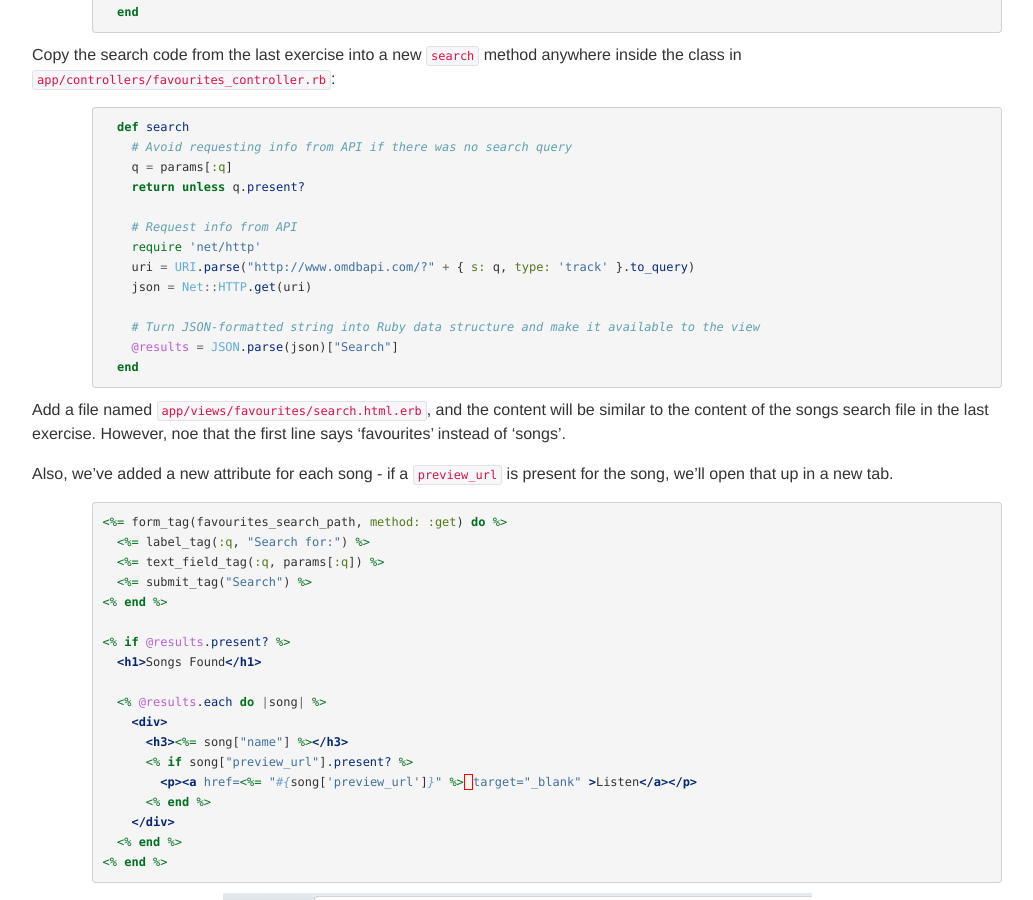
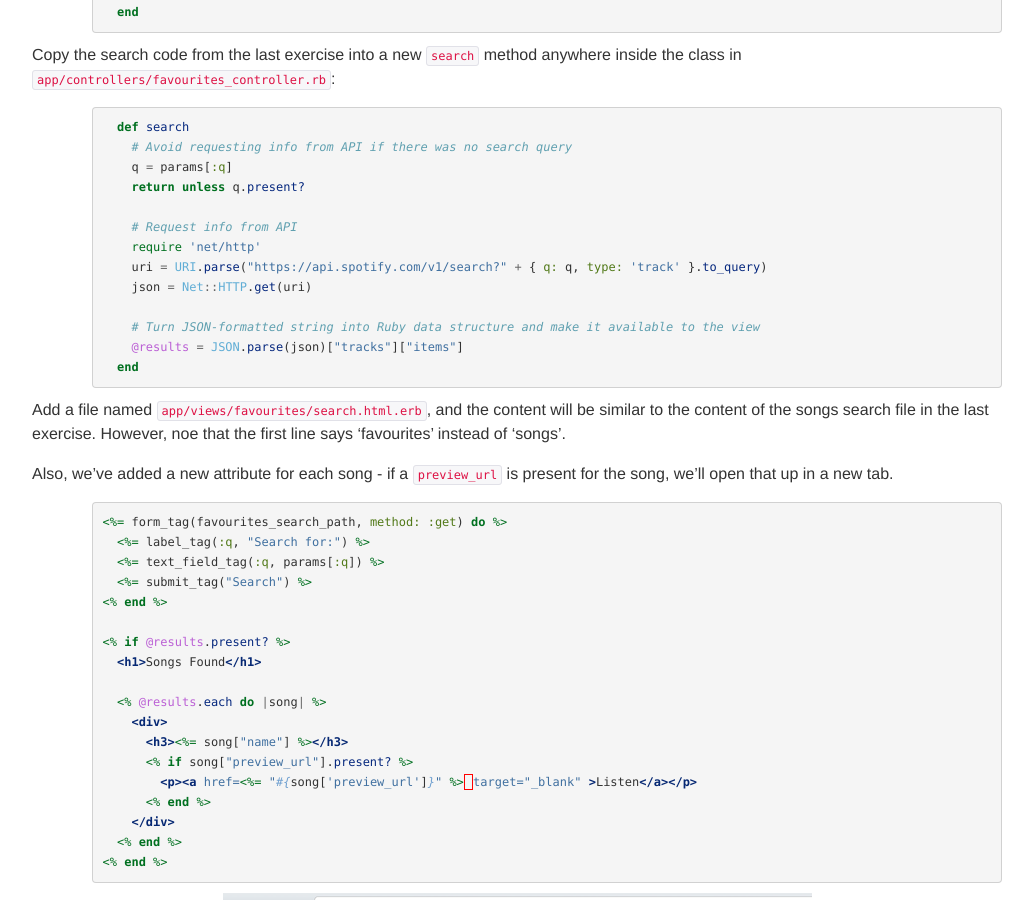
Before and after one commit to tracymu/api-tutorial, a Jekyll site: the page built from _posts/2017-02-21-compare-favourite-songs.md, in a window 1280 px wide and 900 px high, scrolled down 1570 px. Shown: the whole window, without its empty margins (53-1086 px from the left). Built offline with Jekyll 4.4.1, drawn with Linux system fonts in a browser that asks for light colours; nearby versions of some CDN libraries.

Commit message:
Use Spotify API in Favourites#search

````diff
--- a/_posts/2017-02-21-compare-favourite-songs.md
+++ b/_posts/2017-02-21-compare-favourite-songs.md
@@ -64,11 +64,11 @@ Copy the search code from the last exercise into a new `search` method anywhere
 
     # Request info from API
     require 'net/http'
-    uri = URI.parse("http://www.omdbapi.com/?" + { s: q, type: 'track' }.to_query)
+    uri = URI.parse("https://api.spotify.com/v1/search?" + { q: q, type: 'track' }.to_query)
     json = Net::HTTP.get(uri)
 
     # Turn JSON-formatted string into Ruby data structure and make it available to the view
-    @results = JSON.parse(json)["Search"]
+    @results = JSON.parse(json)["tracks"]["items"]
   end
 ```
 
````
